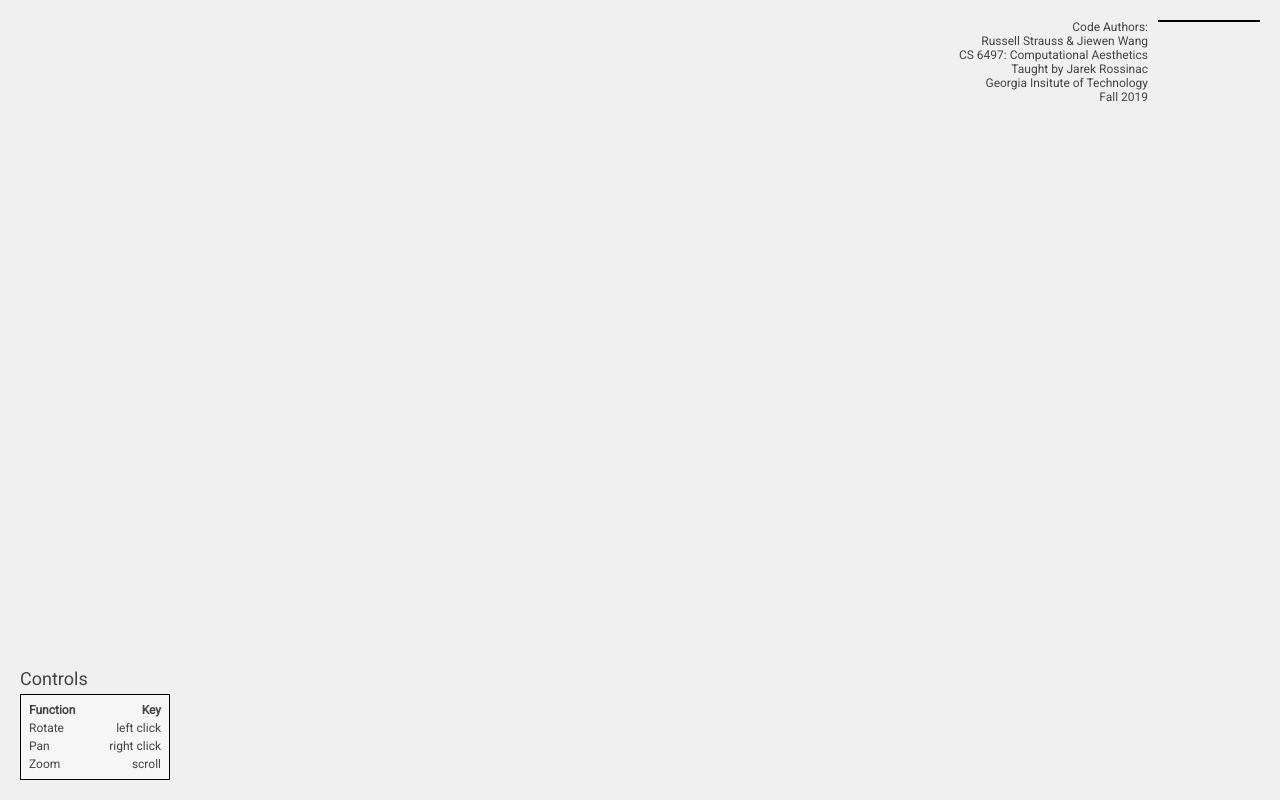
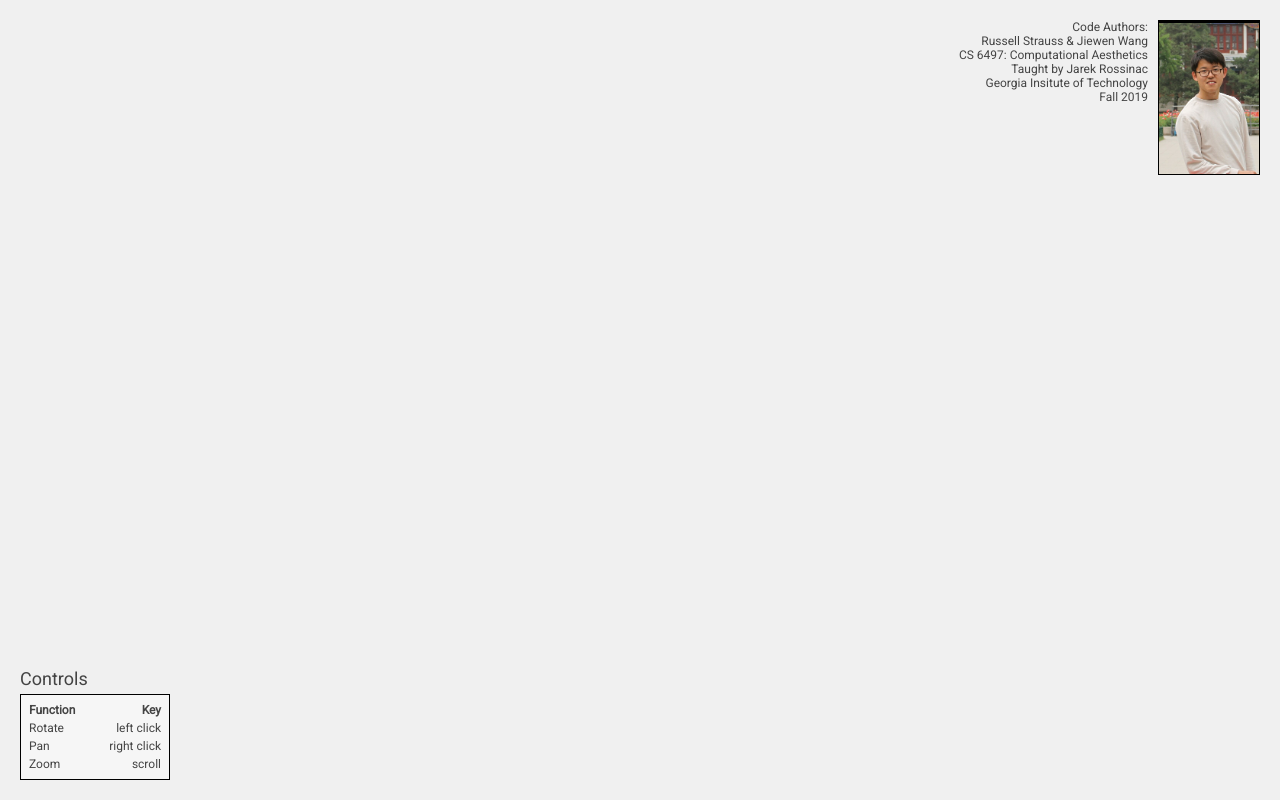
Before and after one commit to russellstrauss/p1-color, a website with bundled scripts: page index.html in a window 1280 px wide. Built offline with nearby package versions, Linux system fonts and the light colour scheme; files whose address does not match are found by name.

Commit message:
Add Jiewen's photo

```diff
--- a/assets/js/bundle.js
+++ b/assets/js/bundle.js
@@ -75,6 +75,10 @@ module.exports = function () {
       var material = new THREE.MeshBasicMaterial(wireframeMaterial);
       var torus = new THREE.Mesh(geometry, material);
       scene.add(torus);
+      geometry = new THREE.SphereGeometry(radius - torusRadius, 64, 64);
+      geometry.translate(0, radius + torusRadius, 0);
+      var sphere = new THREE.Mesh(geometry, shadeMaterial);
+      scene.add(sphere);
     },
     enableControls: function enableControls() {
       controls = new THREE.OrbitControls(camera, renderer.domElement);
--- a/assets/sass/_UI.scss
+++ b/assets/sass/_UI.scss
@@ -76,5 +76,11 @@
 			border: 1px solid black;
 			width: 100px;
 		}
+
+		#portrait2 {
+			display: flex;
+			border: 1px solid black;
+			width: 100px;
+		}
 	}
 }
--- a/index.html
+++ b/index.html
@@ -54,6 +54,9 @@
 			<div id="portrait">
 				<img src="assets/img/portrait.jpg" alt="">
 			</div>
+			<div id="portrait2">
+				<img src="assets/img/jwang.jpg" alt="">
+			</div>
 		</div>
 	</div>
 
```
Also changed, not shown: assets/img/jwang.jpg (added), assets/sass/main.css.
